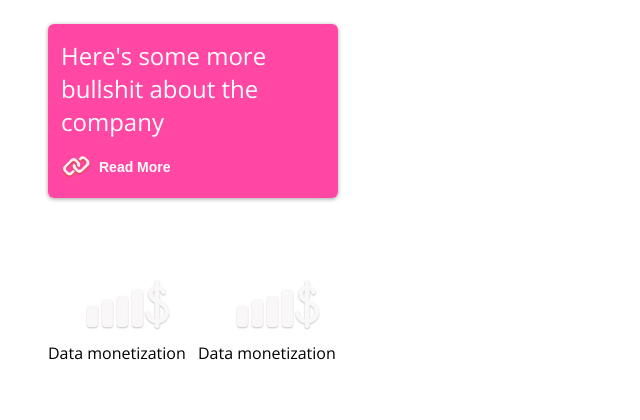
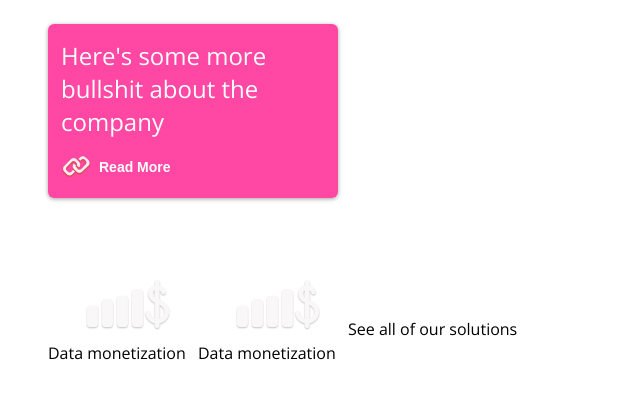
Before and after one commit to omer681/test, a website: page style-guide.html in a window 1280 px wide. Shown: the whole page, without its empty margins (0-640 px from the left). Drawn offline with nearby package versions, Linux system fonts and the light colour scheme.

Commit message:
more work on style guide

```diff
--- a/css/style-guide.css
+++ b/css/style-guide.css
@@ -1,5 +1,6 @@
 body {
 	font-family: Open Sans;
+	clear: both;
 }
 
 .info-boxes li {
@@ -68,3 +69,8 @@ body {
 #data-monetization:hover:before {
 	content: url('../img/solution_icon_smart-money_hover.png');
 }
+
+
+.button {
+	display: block;
+}
--- a/style-guide.html
+++ b/style-guide.html
@@ -16,9 +16,15 @@
 	<br>
 	<br>
 
+
 	<ul class="icon-list">
 		<li id="data-monetization">Data monetization</li>
 		<li id="data-monetization">Data monetization</li>
 	</ul>
+
+	<br>
+	<br>
+
+	<span class="button">See all of our solutions</span>
 </body>
 </html>
```
